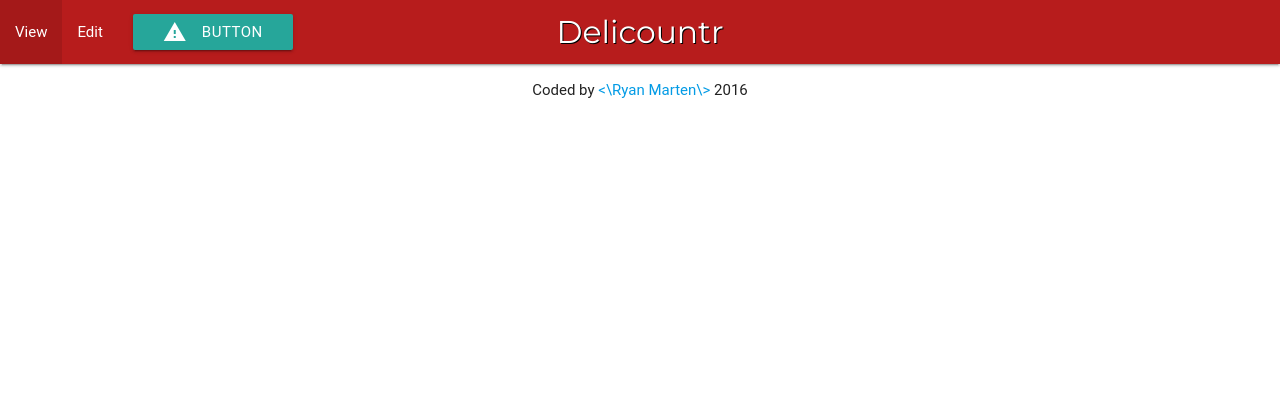
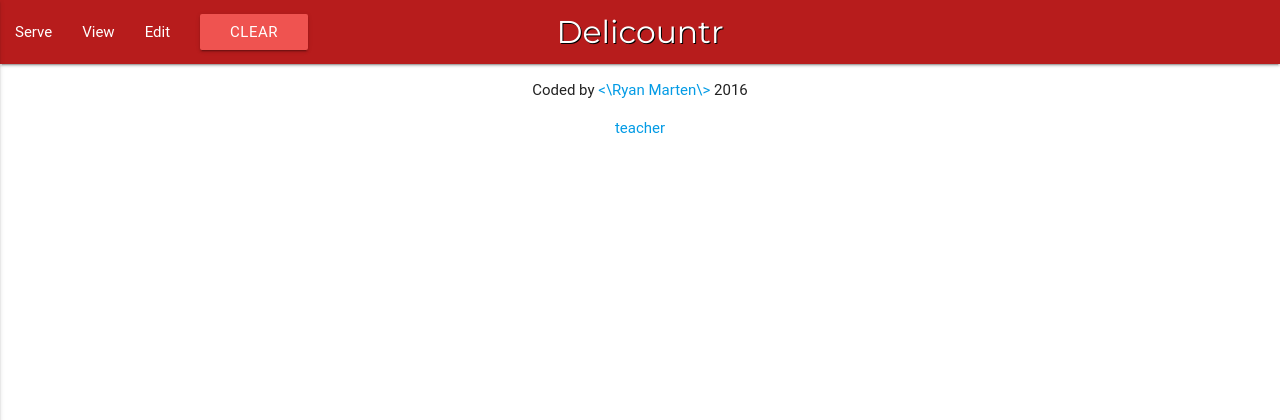
Before and after one commit to RyanMarten/delicountr, a PHP site: page /teacher/index.php in a window 1280 px wide. Shown: the top 420 px of the page. Run offline with PHP 8.4, Linux system fonts and the light colour scheme; data that the repository does not hold is empty; some libraries are stand-ins or nearby versions; some web fonts are replaced.

```diff
--- a/common/footer.php
+++ b/common/footer.php
@@ -2,9 +2,10 @@
 	<!-- Creator information // github // facebook -->
 	<!-- Analytics here -->
 	</div>
-		<footer class="">
-		<p class="center-align">Coded by <a href="https://github.com/ryanmarten" target="_bank">
+		<footer class="center-align">
+		<p>Coded by <a href="https://github.com/ryanmarten" target="_bank">
 			<!-- insert link to portfolio page --> <\Ryan Marten\> </a> 2016</p>
+		<p> <a href="/teacher/index.php">teacher</a></p>
 		</div>
 		</footer>
 	</body>
--- /dev/null
+++ b/common/header-nav.php
@@ -0,0 +1,53 @@
+<!DOCTYPE html>
+<html>
+
+<head>
+    <!-- META -->
+    <meta charset="utf-8">
+	  <meta name="viewport" content="width=device-width, initial-scale=1">
+
+    <!-- CSS  -->
+    <link rel="stylesheet" type="text/css" href="../common/style.css">
+    <link rel='stylesheet' type='text/css' href='https://fonts.googleapis.com/css?family=Montserrat' >
+    <link rel="stylesheet" type='text/css' href="https://cdnjs.cloudflare.com/ajax/libs/materialize/0.97.6/css/materialize.min.css">
+
+    <!-- JS -->
+    <script src="https://ajax.googleapis.com/ajax/libs/jquery/1.12.2/jquery.min.js"></script>
+    <script src="https://cdnjs.cloudflare.com/ajax/libs/materialize/0.97.6/js/materialize.min.js"></script>
+	<script src="../common/script.js"></script>
+
+    <!-- FAVICON // FONTS // ICONS -->
+    <link href="https://fonts.googleapis.com/icon?family=Material+Icons" rel="stylesheet">
+    <link rel="shortcut icon" type="image/x-icon" href="../favicon.ico" />
+
+	<!-- TITLE -->
+    <title>Delicountr |  <?php echo $pageTitle ?> </title>
+
+</head>
+<body>
+    <noscript>This site won't work without Java Script</noscript>
+    <header>
+    <nav>
+    <div class="nav-wrapper red darken-4">
+      <a href="/index.php" class="brand-logo title center">Delicountr</a>
+      <a href="#" data-activates="mobile-demo" class="button-collapse"><i class="material-icons">menu</i></a>
+      <ul class="left hide-on-med-and-down">
+        <li><a href="view.php">Serve</a></li>
+        <li><a href="view.php">View</a></li>
+        <li><a href="edit.php">Edit</a></li>
+        <li><a class="waves-effect waves-light btn red lighten-1">Clear</a></li>
+      </ul>
+      <ul class="side-nav" id="mobile-demo">
+        <li><a href="view.php">Serve</a></li>
+        <li><a href="view.php">View</a></li>
+        <li><a href="edit.php">Edit</a></li>
+        <li><a class="waves-effect waves-light btn red lighten-1">Clear</a></li>
+      </ul>
+    </div>
+  </nav>
+
+  </div>
+
+    </header>
+    <div class="container">
+    <!-- Add basic page divs (remember to close the divs and body in the footer.php) -->
--- a/common/header.php
+++ /dev/null
@@ -1,44 +0,0 @@
-<!DOCTYPE html>
-<html>
-
-<head>
-    <!-- add all dependencies here -- move scripts to after body for better preformance later -->
-    <link rel="stylesheet" type="text/css" href="common/style.css">
-    <script src="https://cdnjs.cloudflare.com/ajax/libs/materialize/0.97.6/js/materialize.min.js"></script>
-	<meta charset="utf-8">
-	<meta name="viewport" content="width=device-width, initial-scale=1">
-	<script src="https://ajax.googleapis.com/ajax/libs/jquery/1.12.0/jquery.min.js"></script>
-    <title>Delicountr |  <?php echo $pageTitle ?> </title>
-    <link rel="shortcut icon" type="image/x-icon" href="../favicon.ico" />
-    <link href='https://fonts.googleapis.com/css?family=Montserrat' rel='stylesheet' type='text/css'>
-    <link rel="stylesheet" href="https://cdnjs.cloudflare.com/ajax/libs/materialize/0.97.6/css/materialize.min.css">
-    <link href="https://fonts.googleapis.com/icon?family=Material+Icons" rel="stylesheet">
-	<script src="common/script.js"></script>
-
-</head>
-<body>
-    <noscript>This site won't work without Java Script</noscript>
-    <header>
-    <nav>
-    <div class="nav-wrapper red darken-4">
-      <a href="#!" class="brand-logo title center">Delicountr</a>
-      <a href="#" data-activates="mobile-demo" class="button-collapse"><i class="material-icons">menu</i></a>
-      <ul class="left hide-on-med-and-down">
-        <li><a href="view.php">View</a></li>
-        <li><a href="edit.php">Edit</a></li>
-        <li><a class="waves-effect waves-light btn"><i class="material-icons left">warning</i>button</a></li>
-      </ul>
-      <ul class="side-nav" id="mobile-demo">
-        <li><a href="sass.html">Sass</a></li>
-        <li><a href="badges.html">Components</a></li>
-        <li><a href="collapsible.html">Javascript</a></li>
-        <li><a href="mobile.html">Mobile</a></li>
-      </ul>
-    </div>
-  </nav>
-
-  </div>
-
-    </header>
-    <div class="container">
-    <!-- Add basic page divs (remember to close the divs and body in the footer.php) -->
--- a/common/script.js
+++ b/common/script.js
@@ -1,5 +1,10 @@
 var main = function(){
+    $("#description").hide();
+    $('label[for="description"]').hide();
     $(".button-collapse").sideNav();
+    $("#name").keydown(function() {
+        $('label[for="description"]').fadeTo(5000, 1);
+        $("#description").fadeTo(5000, 1)
+    });
 }
-
 $(document).ready(main);
--- a/common/style.css
+++ b/common/style.css
@@ -7,7 +7,6 @@
 }
 
 /* MENU */
-
 
 #ticketName {
     width: 350px;
--- a/teacher/index.php
+++ b/teacher/index.php
@@ -1,4 +1,4 @@
-<?php include_once "../common/header.php"; ?>
+<?php include_once "../common/header-nav.php"; ?>
 
 <div id="main">
 
```
Also changed, not shown: common/header-simple.php (added, +40 -0 lines), index.php (+20 -9 lines), favicon.ico.
